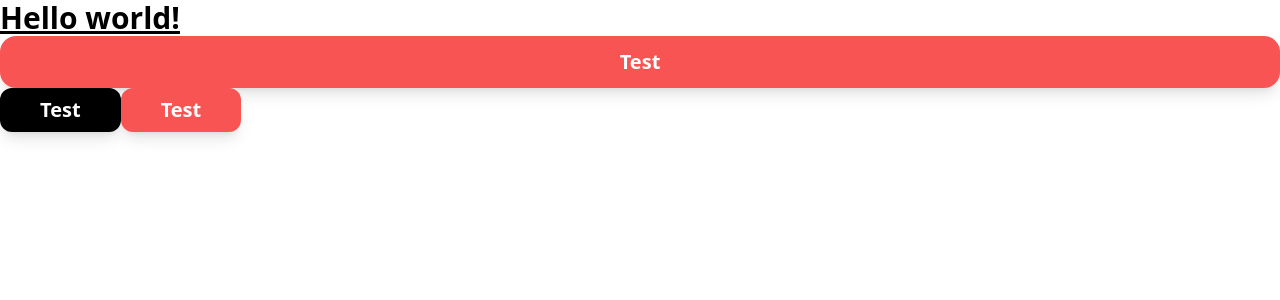
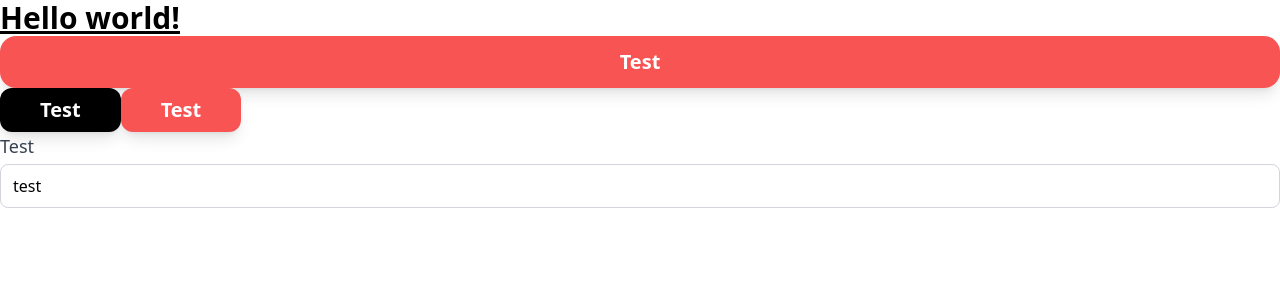
Before and after one commit to MahmoudMostafaDev/News-Old, a React (Vite) app: page / in a window 1280 px wide. Shown: the top 300 px of the page. Built offline with nearby package versions, Linux system fonts and the light colour scheme.

Commit message:
add Input

```diff
--- a/src/App.tsx
+++ b/src/App.tsx
@@ -1,5 +1,6 @@
 import Button from "./components/ui/Button"
 import CategoryItem from "./components/ui/CategoryItem"
+import Input from "./components/ui/Input"
 import LargeBtn from "./components/ui/LargeBtn"
 
 
@@ -14,6 +15,8 @@ function App() {
       <LargeBtn text="Test" onClick={() => console.log("test")} />
       <Button text="Test" onClick={() => console.log("test")} />
       <CategoryItem text="Test" onClick={() => console.log("test")} isSelected />
+
+      <Input label="Test" onChangeOutter={(e) => console.log("test")} value="test" />
     </>
   )
 }
--- /dev/null
+++ b/src/components/ui/Input.tsx
@@ -0,0 +1,28 @@
+import React from 'react';
+interface Props {
+    label: string;
+    onChangeOutter: (e: any) => void;
+    value?: string;
+    type?: string;
+}
+const Input: React.FC<Props> = ({ label, onChangeOutter, value, type }) => {
+    const [valueInput, setValueInput] = React.useState(value);
+    function onChange(e: any) {
+        setValueInput(e.target.value);
+        onChangeOutter(e);
+    }
+    return (
+        <div>
+            <label className=" text-lg  text-gray-700 block mb-1" htmlFor={label}>{label}</label>
+            <input
+                onChange={onChange}
+                value={valueInput}
+                className="w-full h-11 rounded-lg border border-gray-300 px-3 py-2 focus:outline-none focus:ring-2 focus:ring-primary"
+                name={label}
+                type={type || 'text'}
+            />
+        </div>
+    );
+}
+
+export default Input;
```
